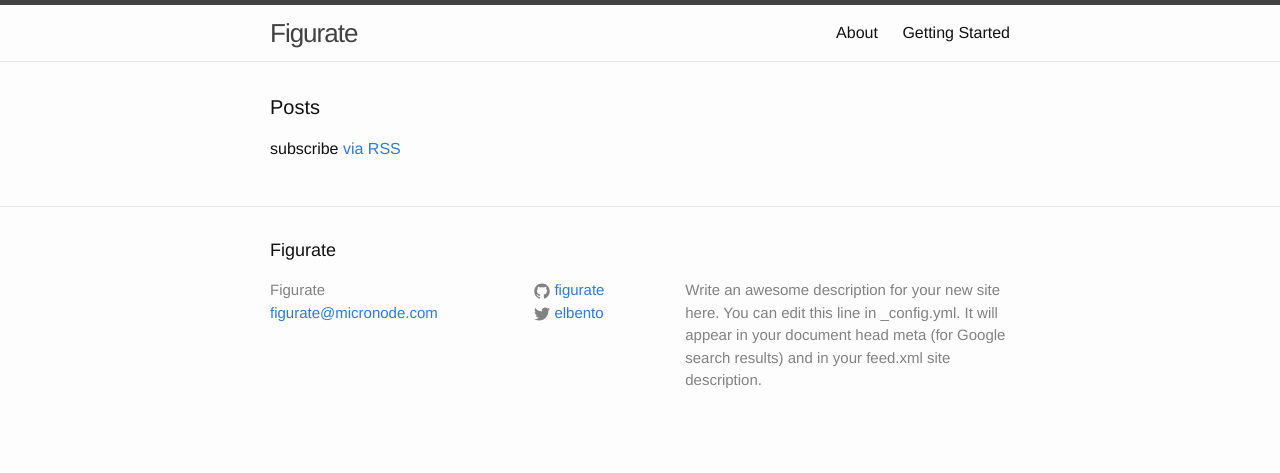
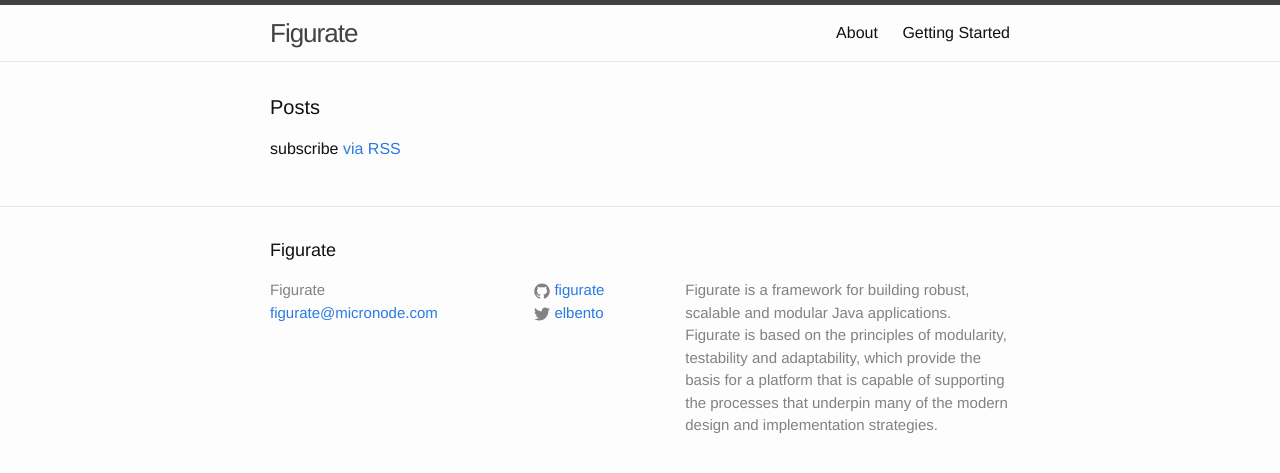
Before and after one commit to figurate/figurate-user-guide, a Jekyll site: the page built from index.html, in a window 1280 px wide. Shown: the top 473 px of the page. Built offline with Jekyll 4.4.1, drawn with Linux system fonts in a browser that asks for light colours.

Commit message:
Updated site description

```diff
--- a/_config.yml
+++ b/_config.yml
@@ -2,12 +2,13 @@
 title: Figurate
 email: figurate@micronode.com
 description: > # this means to ignore newlines until "baseurl:"
-  Write an awesome description for your new site here. You can edit this
-  line in _config.yml. It will appear in your document head meta (for
-  Google search results) and in your feed.xml site description.
+  Figurate is a framework for building robust, scalable and modular Java applications. Figurate is based on the
+  principles of modularity, testability and adaptability, which provide the basis for a platform that is capable of
+  supporting the processes that underpin many of the modern design and implementation strategies.
 baseurl: "" # the subpath of your site, e.g. /blog/
 url: "http://figurate.org" # the base hostname & protocol for your site
-#url: "http://localhost:63342/figurate.github.io/_site" # the base hostname & protocol for your site
+#baseurl: "/figurate.github.io/_site" # the subpath of your site, e.g. /blog/
+#url: "http://localhost:63342" # the base hostname & protocol for your site
 twitter_username: elbento
 github_username: figurate
 
```
